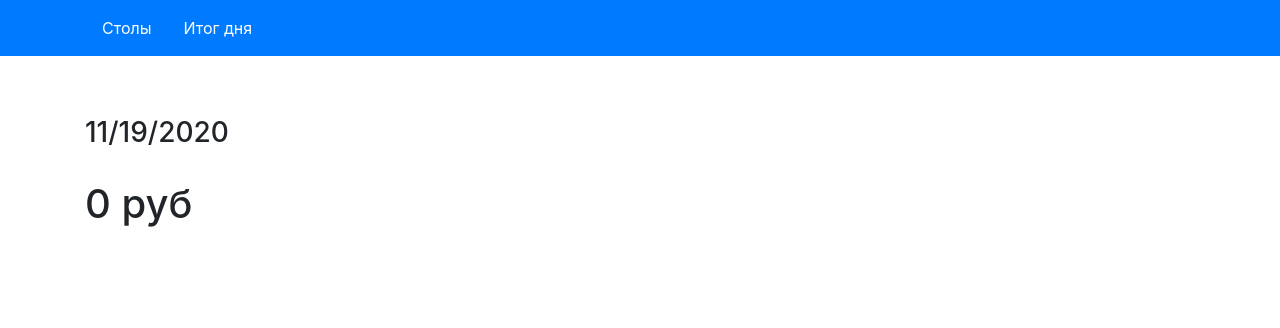
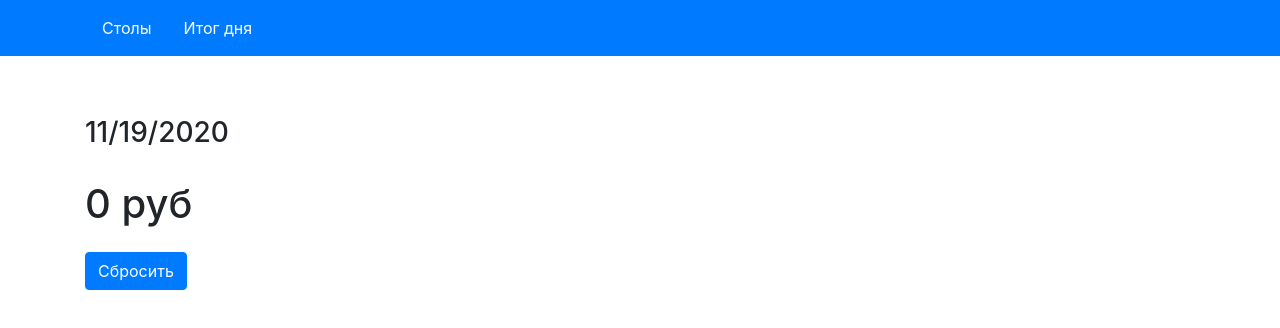
Before and after one commit to SOjuD/jazzbar-app, a React (Create React App) app: page /total in a window 1280 px wide. Shown: the top 328 px of the page. Built offline with nearby package versions, Linux system fonts and the light colour scheme.

Commit message:
add reset button

```diff
--- /dev/null
+++ b/src/components/pages/total-page/reset-button.jsx
@@ -0,0 +1,18 @@
+import React from 'react';
+
+const resetStorage = () => {
+    window.localStorage.clear();
+    window.location = window.location.origin;
+}
+
+const ResetBotton = () => {
+    return (
+        <button
+            className="btn btn-primary mt-3"
+            onClick={resetStorage} >
+                Сбросить
+            </button>
+    )
+}
+
+export default ResetBotton;
--- a/src/components/pages/total-page/total-page.jsx
+++ b/src/components/pages/total-page/total-page.jsx
@@ -1,5 +1,6 @@
 import React from 'react';
 import {connect} from 'react-redux';
+import ResetButton from './reset-button';
 
 import './total-page.sass';
 
@@ -9,6 +10,7 @@ const TotalPage = ({total}) => {
             <div className="container">
                 <h3>{new Date().toLocaleDateString()}</h3>
                 <h1>{`${total} руб`}</h1>
+                <ResetButton />
             </div>
         </section>
     );
```
